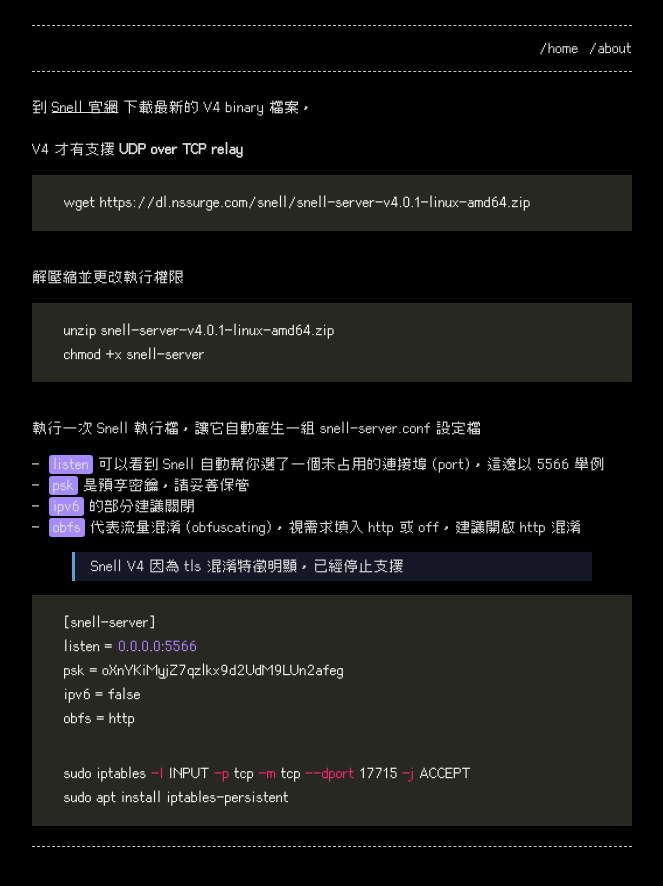
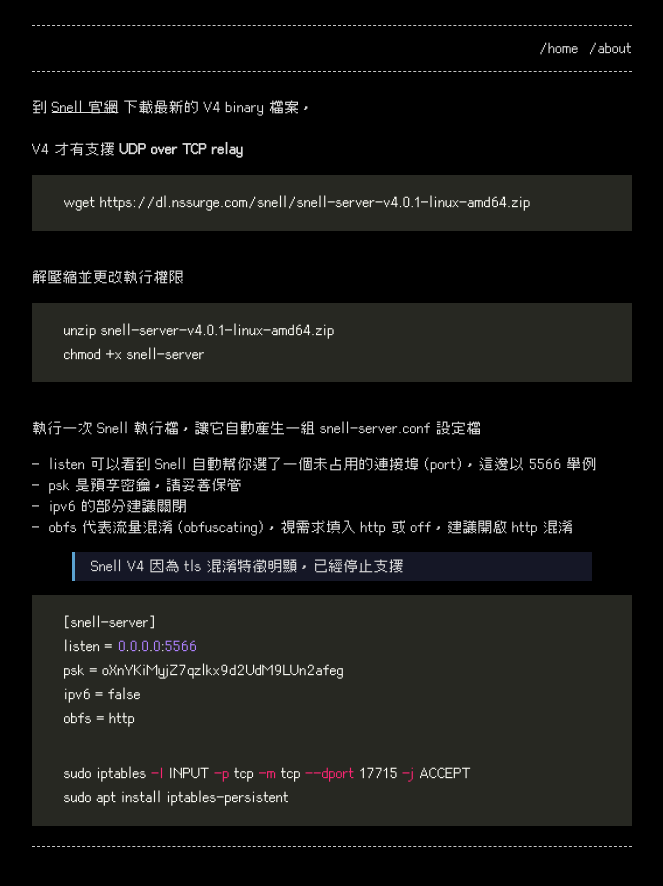
Before and after one commit to morningdip/home, a Jekyll site: the page built from _posts/2024-01-08-ponte.md, in a window 1280 px wide. Shown: the top 886 px of the page, without its empty margins (308-971 px from the left). Built offline with Jekyll 4.4.1, drawn with Linux system fonts in a browser that asks for light colours.

Commit message:
Update base.scss

```diff
--- a/_sass/base.scss
+++ b/_sass/base.scss
@@ -86,12 +86,6 @@ textarea { vertical-align: top; }
 figure.highlight { margin: 5px 0; }
 pre { background-color: var(--raisin-black);  display: block;  border: 0;  padding: 1rem 2rem;  margin: 0;  overflow: auto;  font-size: $base-font-size;  color: var(--text-color);  line-height: 1.7 !important;  font-family: $base-font-family !important; }
 code {font-family: $base-font-family !important;}
-code.language-plaintext.highlighter-rouge {
-  background-color: var(--lavender-floral);
-  border-radius: 3px;
-  color: var(--lavender-web);
-  padding: 1px 4px;
-}
 .highlight .hll { background-color: #49483e }
 .highlight  { background: #272822; color: #f8f8f2 }
 .highlight .c { color: #75715e } /* Comment */
```
